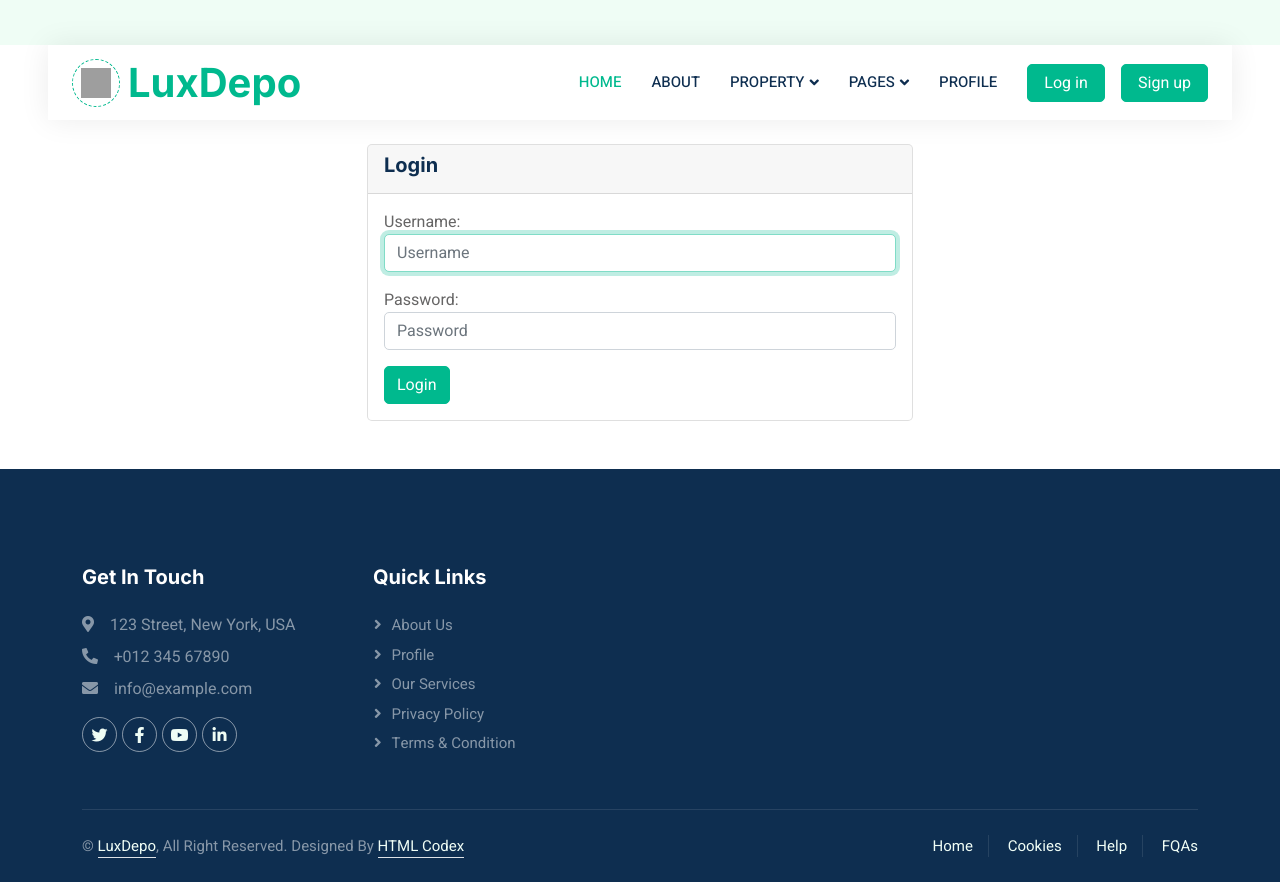
After one commit to Noash1/Finalproject, a Django app: page /login/ in a window 1280 px wide. The commit adds this page. Run offline with Django 5.2, Linux system fonts and the light colour scheme; some libraries are stand-ins or nearby versions; grey boxes are pictures that could not be loaded.

Commit message:
Create login fuctionality

```diff
--- a/realestate/urls.py
+++ b/realestate/urls.py
@@ -1,11 +1,16 @@
-from django.urls import path
+from django.urls import path, include
 from .views import *
-
-
 urlpatterns = [
     path('', HomeView.as_view(), name="home"),
     path('forsale/', ForSaleView.as_view(), name="for_sale"),
     path('auction/', AuctionView.as_view(), name="for_auction"),
-    path('contact/', Contact.as_view(), name="contact"),
+    path('registration/profile/', Profile.as_view(), name="profile"),
     path('about/', About.as_view(), name="about"),
+    path('signup/', signup, name='signup'),
+    path('login/', CustomLoginView.as_view(), name='login'),
+    path('logout/', CustomLogoutView.as_view(), name='logout'),
+path('accounts/profile/', ProfileView.as_view(), name='profile'),
+
+    # Include the default auth urls after your custom definitions
+    path('', include('django.contrib.auth.urls')),
 ]
--- a/realestate/views.py
+++ b/realestate/views.py
@@ -1,11 +1,63 @@
-from django.shortcuts import render
 from django.views.generic import TemplateView, ListView
+from django.shortcuts import render, redirect
 from .models import *
+from django import forms
+from django.contrib.auth.forms import UserCreationForm, AuthenticationForm
+from django.contrib.auth.models import User
+from django.contrib.auth.views import LoginView, LogoutView
+
 
 # Create your views here.
+class LoginForm(AuthenticationForm):
+    class Meta:
+        model = User
+        fields = ['username', 'password']
+
+    def __init__(self, *args, **kwargs):
+        super(LoginForm, self).__init__(*args, **kwargs)
+        self.fields['username'].widget.attrs.update({'class': 'form-control', 'placeholder': 'Username'})
+        self.fields['password'].widget.attrs.update({'class': 'form-control', 'placeholder': 'Password'})
 
 
-# generates first page that is loaded
+class SignUpForm(UserCreationForm):
+        email = forms.EmailField(
+        max_length=254,
+        required=True,
+        help_text='Required. Enter a valid email address.'
+    )
+
+
+class CustomLogoutView(LogoutView):
+
+    def dispatch(self, *args, **kwargs):
+        return super().dispatch(*args, **kwargs)
+
+
+class Meta:
+    model = User
+    fields = ('username', 'email', 'password1', 'password2')
+
+
+class CustomLoginView(LoginView):
+    template_name = 'registration/login.html'
+    authentication_form = LoginForm
+
+    def get_context_data(self, **kwargs):
+        context = super().get_context_data(**kwargs)
+        context['is_login_page'] = True
+        return context
+
+
+def signup(request):
+    form = SignUpForm(request.POST or None)  # Initialize form for GET and POST requests
+    if request.method == 'POST' and form.is_valid():
+        form.save()
+        return redirect('login')
+    return render(request, 'registration/signup.html', {'form': form, 'is_signup_page': True})
+
+    # generates first page that is loaded
+
+
 class HomeView(ListView):
     model = Estate
     template_name = 'index.html'
@@ -19,6 +71,19 @@ class HomeView(ListView):
         return context
 
 
+class ProfileView(TemplateView):
+    template_name = 'registration/profile.html'
+
+    def get_context_data(self, **kwargs):
+        context = super().get_context_data(**kwargs)
+        context['is_profile_page'] = True
+        return context
+
+    def get_user_profile(request, username):
+        user = User.objects.get(username=username)
+        return render(request, 'registration/profile.html', {"user": user})
+
+
 class ForSaleView(TemplateView):
     template_name = "forsale.html"
 
@@ -27,9 +92,27 @@ class AuctionView(TemplateView):
     template_name = "forauction.html"
 
 
-class Contact(TemplateView):
-    template_name = "contact.html"
+class Profile(TemplateView):
+    template_name = "registration/profile.html"
 
 
 class About(TemplateView):
     template_name = "about.html"
+
+
+class Signup(TemplateView):
+    template_name = "registration/signup.html"
+
+    def get_context_data(self, **kwargs):
+        context = super().get_context_data(**kwargs)
+        context['is_login_page'] = True  # Add this line
+        return context
+
+
+#class Login(TemplateView):
+    #template_name = "registration/login.html"
+
+    #def get_context_data(self, **kwargs):
+        #context = super().get_context_data(**kwargs)
+        #context['is_signup_page'] = True  # Add this line
+        #return context
--- a/templates/base.html
+++ b/templates/base.html
@@ -46,9 +46,9 @@
         <!-- Navbar Start -->
         <div class="container-fluid nav-bar bg-transparent">
             <nav class="navbar navbar-expand-lg bg-white navbar-light py-0 px-4">
-                <a href="index.html" class="navbar-brand d-flex align-items-center text-center">
+                <a href="{% url 'home' %}" class="navbar-brand d-flex align-items-center text-center">
                     <div class="icon p-2 me-2">
-                        <img class="img-fluid" src="{% static 'img/icon-deal.png' %}" alt="Icon" style="width: 30px; height: 30px;">
+                        <img class="img-fluid" src="{% static 'img/logo.png' %}" alt="Icon" style="width: 30px; height: 30px;">
                     </div>
                     <h1 class="m-0 text-primary">LuxDepo</h1>
                 </a>
@@ -74,9 +74,18 @@
                                 <a href="404.html" class="dropdown-item">404 Error</a>
                             </div>
                         </div>
-                        <a href="{% url 'contact' %}" class="nav-item nav-link">Contact</a>
+                        <a href="{% url 'profile' %}" class="nav-item nav-link">Profile</a>
                     </div>
-                    <a href="" class="btn btn-primary px-3 d-none d-lg-flex">Login</a>
+                    {% if not user.is_authenticated %}
+                    <a href="{% url "login" %}" class="btn btn-primary px-3 d-none d-lg-flex me-3">Log&nbspin</a>
+                    <a href="{% url "signup" %}" class="btn btn-primary px-3 d-none d-lg-flex">Sign&nbspup</a>
+                    {% endif %}
+                       {% if user.is_authenticated %}
+                        <form action="{% url 'logout' %}" method="post">
+                            {% csrf_token %}
+                            <button type="submit" class="btn btn-primary">Logout</button>
+                        </form>
+                        {% endif %}
                 </div>
             </nav>
         </div>
@@ -84,6 +93,7 @@
 
 
         <!-- Header Start -->
+     {% if not is_signup_page and not is_login_page and not is_profile_page %}
         <div class="container-fluid header bg-white p-0">
             <div class="row g-0 align-items-center flex-column-reverse flex-md-row">
                 <div class="col-md-6 p-5 mt-lg-5">
@@ -104,6 +114,7 @@
                 </div>
             </div>
         </div>
+    {% endif %}
         <!-- Header End -->
 
 
@@ -134,7 +145,7 @@
                     <div class="col-lg-3 col-md-6">
                         <h5 class="text-white mb-4">Quick Links</h5>
                         <a class="btn btn-link text-white-50" href="{% url 'about' %}">About Us</a>
-                        <a class="btn btn-link text-white-50" href="{% url 'contact' %}">Contact Us</a>
+                        <a class="btn btn-link text-white-50" href="{% url 'profile' %}">Profile</a>
                         <a class="btn btn-link text-white-50" href="">Our Services</a>
                         <a class="btn btn-link text-white-50" href="">Privacy Policy</a>
                         <a class="btn btn-link text-white-50" href="">Terms & Condition</a>
--- a/templates/contact.html
+++ b/templates/contact.html
@@ -1,4 +1,4 @@
-{% extends 'base.html' %}
+% extends 'base.html' %}
 
 {% block content %}
 
--- /dev/null
+++ b/templates/registration/login.html
@@ -0,0 +1,22 @@
+{% extends 'base.html' %}
+
+{% block content %}
+<div class="container mt-4">
+    <div class="row justify-content-center">
+        <div class="col-md-6">
+            <div class="card">
+                <div class="card-header">
+                    <h5 class="card-title">Login</h5>
+                </div>
+                <div class="card-body">
+                    <form method="post">
+                        {% csrf_token %}
+                        {{ form.as_p }}
+                        <button type="submit" class="btn btn-primary">Login</button>
+                    </form>
+                </div>
+            </div>
+        </div>
+    </div>
+</div>
+{% endblock %}
--- a/website/settings.py
+++ b/website/settings.py
@@ -134,3 +134,4 @@ DEFAULT_AUTO_FIELD = "django.db.models.BigAutoField"
 
 MEDIA_URL = 'media/'
 MEDIA_ROOT = os.path.join(BASE_DIR, 'templates/static/media')
+LOGOUT_REDIRECT_URL = '/'
```
Also changed, not shown: templates/registration/profile.html (added, +32 -0 lines), templates/registration/signup.html (added, +40 -0 lines), realestate/migrations/0001_initial.py (deleted).
